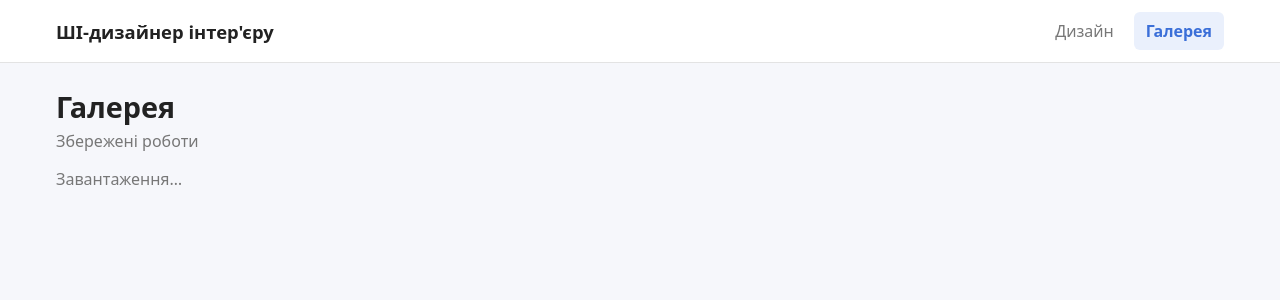
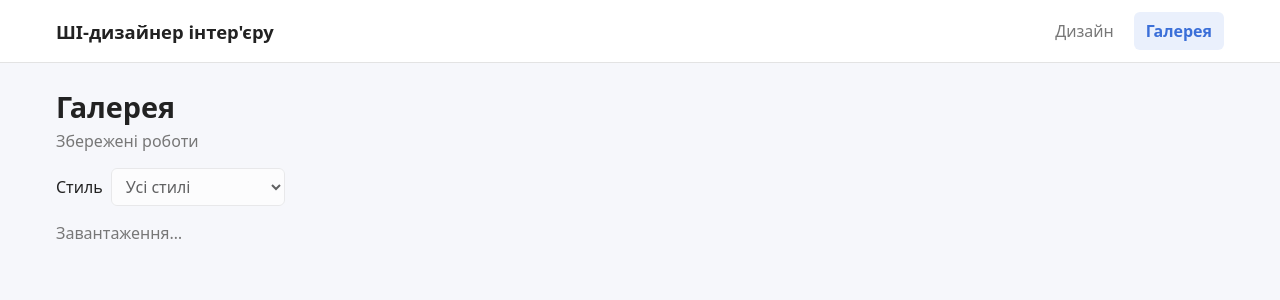
Before and after one commit to ilSPACEli/AiDesigner, an ASP.NET Core app: page /gallery in a window 1280 px wide. Shown: the top 300 px of the page. Run offline with ASP.NET Core 8, Linux system fonts and the light colour scheme; style sheets or scripts are compiled from the project's sources; the project's own start-up code is not run, and a stand-in starts its controllers and pages; some libraries are stand-ins or nearby versions.

Commit message:
feat(gallery): style filter on gallery page
Closes #83

```diff
--- a/Components/Pages/Gallery.razor
+++ b/Components/Pages/Gallery.razor
@@ -1,5 +1,6 @@
 @page "/gallery"
 @using AiDesigner.Clients.Gallery
+@using AiDesigner.Models
 @inject GalleryFacade Facade
 @inject IJSRuntime JS
 
@@ -10,6 +11,18 @@
         <h1>Галерея</h1>
         <p class="subtitle">Збережені роботи</p>
     </header>
+
+    @* AC-36: фільтр за стилем. Назви — з DisplayNames, як на сторінці «Дизайн». *@
+    <div class="filter">
+        <label for="style-filter">Стиль</label>
+        <select id="style-filter" value="@StyleValue(_style)" @onchange="OnStyleChangedAsync" disabled="@_loading">
+            <option value="">Усі стилі</option>
+            @foreach (var style in Enum.GetValues<RoomStyle>())
+            {
+                <option value="@StyleValue(style)">@DisplayNames.Of(style)</option>
+            }
+        </select>
+    </div>
 
     @if (_error is not null)
     {
@@ -26,7 +39,15 @@
     }
     else if (_items.Count == 0)
     {
-        <p class="status">Збережених робіт ще немає</p>
+        @* AC-37: робіт обраного стилю немає — нейтральне повідомлення від фасаду, не помилка. *@
+        @if (_notice is not null)
+        {
+            <p class="message info" role="status">@_notice</p>
+        }
+        else
+        {
+            <p class="status">Збережених робіт ще немає</p>
+        }
     }
     else
     {
@@ -75,6 +96,8 @@
     private bool _loading = true;       // перший показ — «Завантаження…»
     private bool _loadFailed;
     private string? _error;
+    private string? _notice;            // AC-37: «немає робіт у стилі …» — від фасаду
+    private RoomStyle? _style;          // null — «Усі стилі»
     private int? _confirmingId;         // картка, де зараз питаємо «Видалити цю роботу?»
     private int? _busyId;               // картка, яку зараз видаляють
     private string? _zoneId;            // пояс браузера (визначаємо один раз)
@@ -93,6 +116,8 @@
         _loading = true;
         _loadFailed = false;
         _error = null;
+        _notice = null;
+        _confirmingId = null;
 
         if (!_zoneKnown)
         {
@@ -100,12 +125,13 @@
             _zoneKnown = true;
         }
 
-        var loaded = await Facade.LoadAsync(_zoneId);
+        var loaded = await Facade.LoadAsync(_zoneId, _style);
         if (loaded.IsSuccess)
             _items = loaded.Items.ToList();
 
         _loadFailed = !loaded.IsSuccess;
         _error = loaded.Error;
+        _notice = loaded.Notice;
         _loading = false;
         StateHasChanged();
     }
@@ -124,6 +150,18 @@
         }
     }
 
+    private async Task OnStyleChangedAsync(ChangeEventArgs e)
+    {
+        _style = ParseStyle(e.Value as string);
+        await LoadAsync();
+    }
+
+    // Значення <option> — назва елемента RoomStyle; порожній рядок — «Усі стилі».
+    private static string StyleValue(RoomStyle? style) => style?.ToString() ?? string.Empty;
+
+    private static RoomStyle? ParseStyle(string? value) =>
+        Enum.TryParse<RoomStyle>(value, out var style) && Enum.IsDefined(style) ? style : null;
+
     private void AskDelete(int id) => _confirmingId = id;
 
     private void CancelDelete() => _confirmingId = null;
@@ -139,6 +177,10 @@
         if (deleted.RemoveCard)
             _items.RemoveAll(i => i.Id == id);   // і після успіху, і після 404; після збою робота лишається
 
+        // Фільтр не скидаємо: видалили останню роботу стилю — те саме повідомлення, що й при завантаженні (AC-37).
+        if (_items.Count == 0 && _style is { } style)
+            _notice = GalleryFacade.NoWorksOfStyleMessage(style);
+
         _busyId = null;
     }
 }
--- a/Components/Pages/Gallery.razor.css
+++ b/Components/Pages/Gallery.razor.css
@@ -62,3 +62,21 @@
     color: var(--color-muted);
     font-style: italic;
 }
+
+/* S3: фільтр за стилем (AC-36). */
+.filter {
+    display: flex;
+    flex-wrap: wrap;
+    align-items: center;
+    gap: var(--space-2);
+    margin-bottom: var(--space-4);
+}
+
+.filter select {
+    padding: 6px 10px;
+    border: 1px solid var(--color-border);
+    border-radius: var(--radius-sm);
+    background: var(--color-surface);
+    color: var(--color-text);
+    font: inherit;
+}
```
